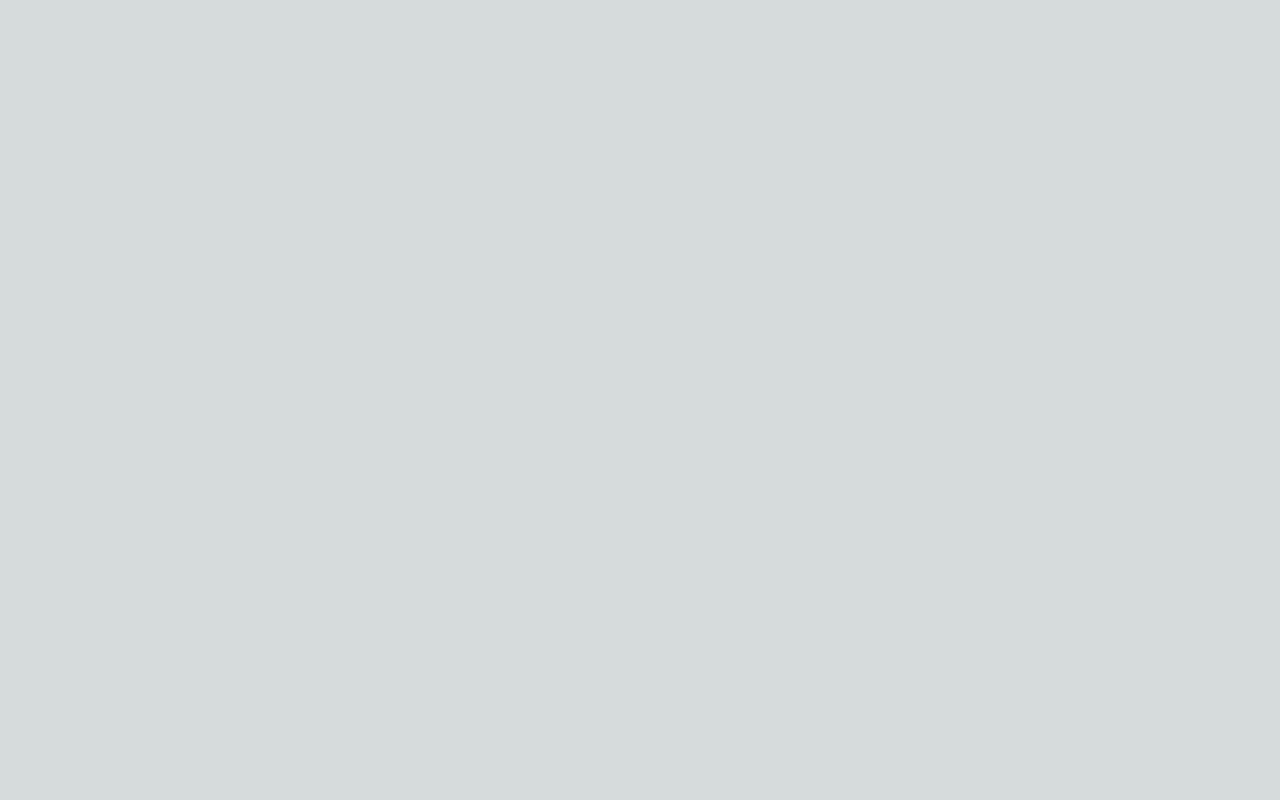
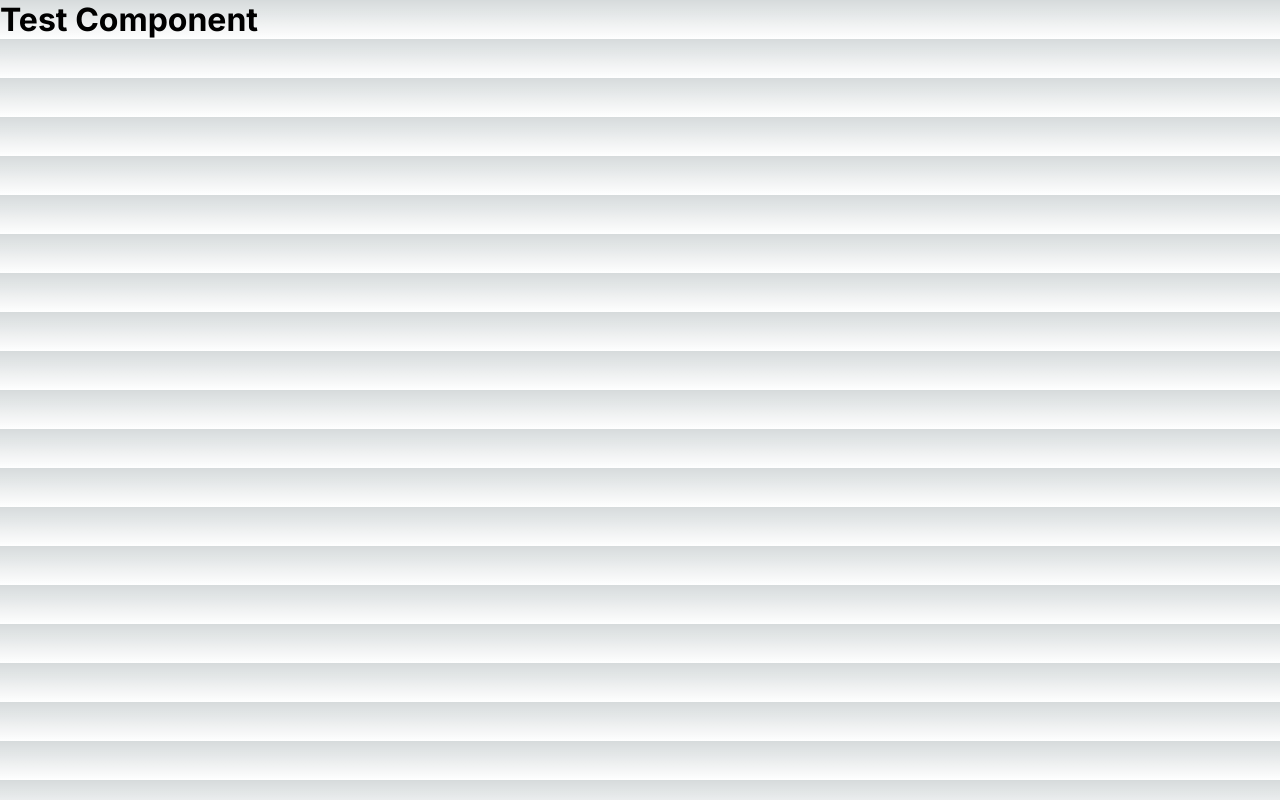
Before and after one commit to ErtyumPX/ai-image-edit-app, a Next.js app: page / in a window 1280 px wide. Built offline with nearby package versions, Linux system fonts and the light colour scheme.

Commit message:
Create a simple testing env

```diff
--- a/src/app/page.tsx
+++ b/src/app/page.tsx
@@ -1,7 +1,9 @@
+import TestComponent from "@/components/TestComponent";
 
 export default function Home() {
   return (
     <main>
+      <TestComponent />
     </main>
   );
 }
--- /dev/null
+++ b/src/components/TestComponent.tsx
@@ -0,0 +1,7 @@
+export default function TestComponent() {
+  return (
+    <main>
+      <h1>Test Component</h1>
+    </main>
+  );
+}
```
Also changed, not shown: src/services/ApiService.ts (added).
